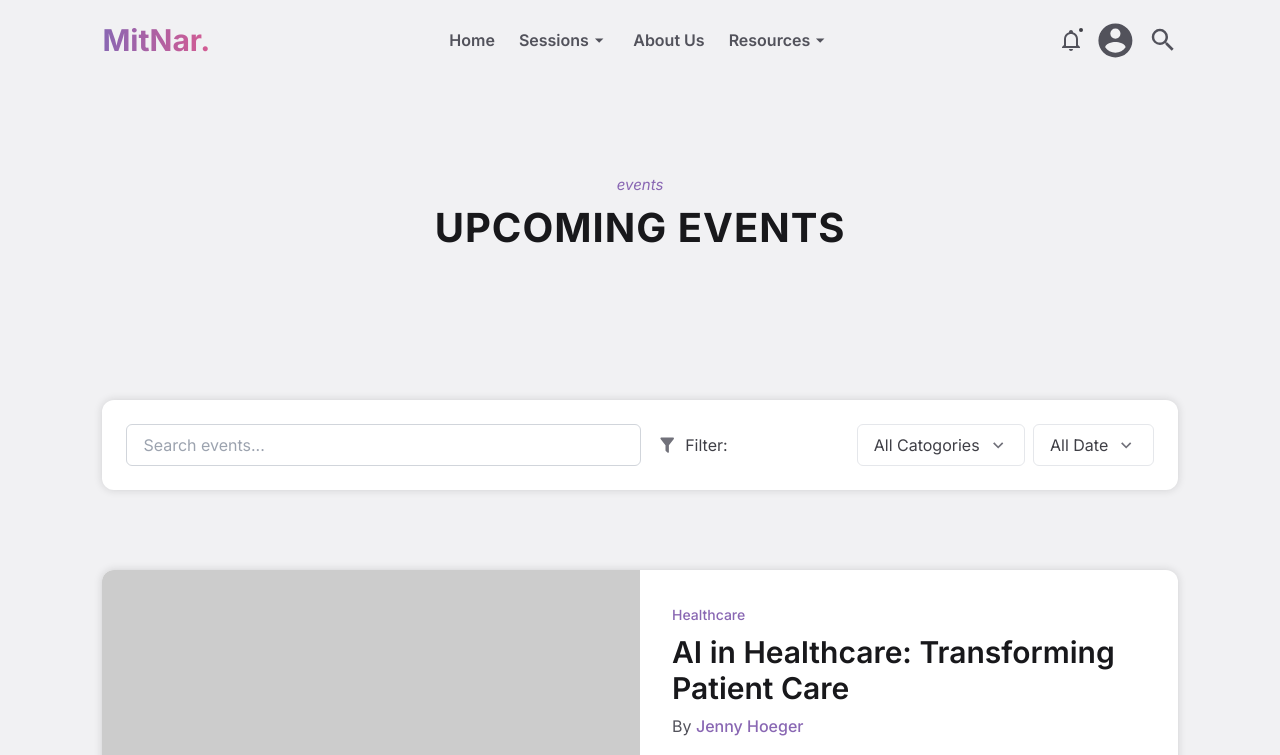
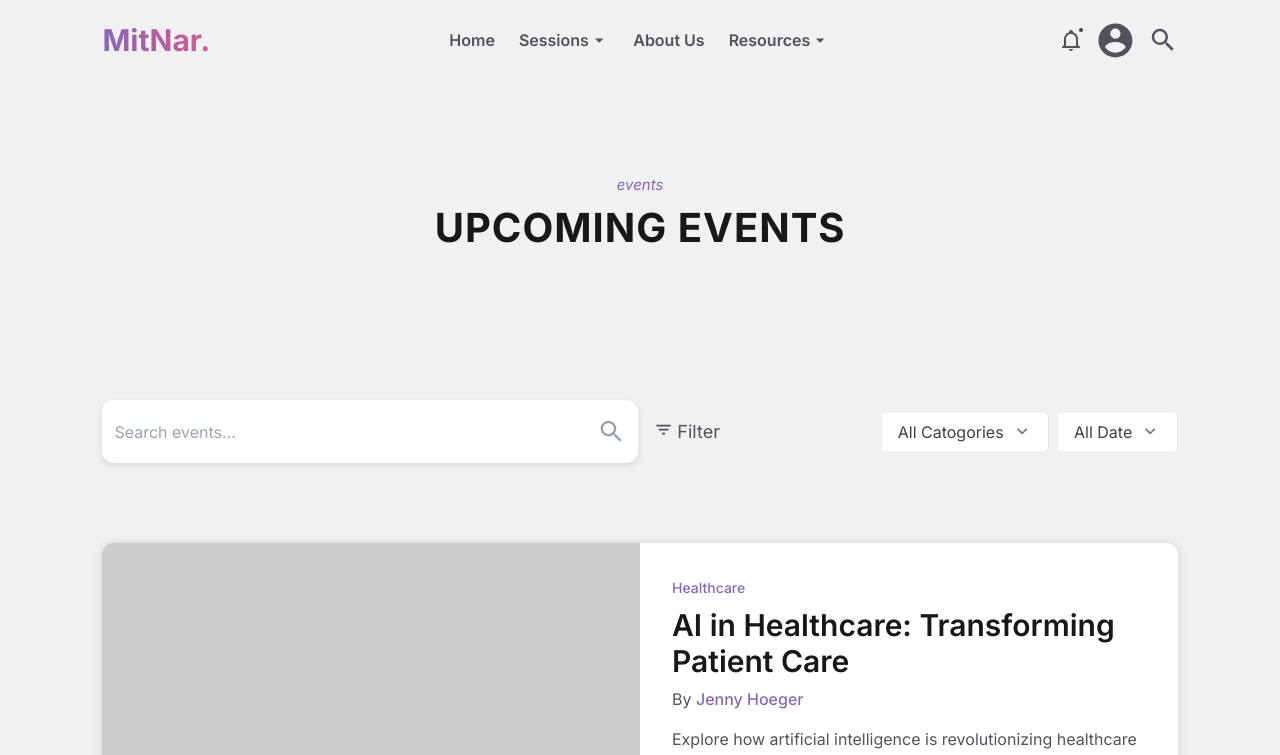
Before and after one commit to NaufalFadhil342/webinar-template, a React (Vite) app: page /events in a window 1280 px wide. Shown: the top 755 px of the page. Built offline with nearby package versions, Linux system fonts and the light colour scheme.

Commit message:
fixed pages layout

```diff
--- a/index.html
+++ b/index.html
@@ -7,7 +7,7 @@
     <link rel="preconnect" href="https://fonts.googleapis.com" />
     <link rel="preconnect" href="https://fonts.gstatic.com" crossorigin />
     <link href="https://fonts.googleapis.com/css2?family=Inter:ital,opsz,wght@0,14..32,100..900;1,14..32,100..900&display=swap" rel="stylesheet" />
-    <title>MitNar - Interactive Webinar Platform</title>
+    <title>MitNar - Modern Webinar & Online Conference React Template</title>
   </head>
   <body>
     <div id="root"></div>
--- a/package.json
+++ b/package.json
@@ -1,5 +1,5 @@
 {
-  "name": "event-organizer",
+  "name": "event-conferences",
   "private": true,
   "version": "0.0.0",
   "type": "module",
--- a/src/layout/livesStream-layout/allWebinarsLives.jsx
+++ b/src/layout/livesStream-layout/allWebinarsLives.jsx
@@ -5,7 +5,7 @@ import Icon from '@mdi/react';
 import { mdiPlay, mdiClock, mdiAccountGroup, mdiBookAlphabet } from '@mdi/js';
 import WebinarEmptyState from "./webinarEmptyState";
 
-const AllWebinarsLives = ({ webinars, currentFilters, onResetFilters, onViewAll, dark }) => {
+const AllWebinarsLives = ({ webinars, currentFilters, onViewAll, dark }) => {
     const [showPlay, setShowPlay] = useState(null);
 
     const handleShowPlay = (webinarId) => {
@@ -41,7 +41,6 @@ const AllWebinarsLives = ({ webinars, currentFilters, onResetFilters, onViewAll,
     if (!webinars || webinars.length === 0) {
         return (
             <WebinarEmptyState
-                onResetFilters={onResetFilters}
                 onViewAll={onViewAll}
                 variant={getEmptyStateVariant()}
                 dark={dark}
--- a/src/layout/livesStream-layout/webinarEmptyState.jsx
+++ b/src/layout/livesStream-layout/webinarEmptyState.jsx
@@ -2,7 +2,6 @@ import { motion } from 'framer-motion';
 import PropTypes from 'prop-types';
 
 const WebinarEmptyState = ({
-    onResetFilters,
     onViewAll,
     variant = 'filter', // 'filter', 'no-data', 'live'
     dark
@@ -99,19 +98,11 @@ const WebinarEmptyState = ({
                 {/* Action buttons */}
                 {config.showButtons && (
                     <motion.div
-                        className="flex flex-col sm:flex-row gap-4 justify-center"
+                        className="flex gap-4 justify-center"
                         initial={{ opacity: 0, y: 10 }}
                         animate={{ opacity: 1, y: 0 }}
                         transition={{ duration: 0.4, delay: 0.5 }}
                     >
-                        <motion.button
-                            className={`px-6 py-3 ${dark ? 'bg-secondary hover:bg-darkSecondary' : 'bg-primary hover:bg-darkPrimary'} text-white rounded-lg font-medium transition-all duration-200 shadow-sm hover:shadow-md`}
-                            onClick={onResetFilters}
-                            whileHover={{ scale: 1.02 }}
-                            whileTap={{ scale: 0.98 }}
-                        >
-                            Remove All Filter
-                        </motion.button>
                         <motion.button
                             className={`px-6 py-3 border rounded-lg font-medium ${dark ? 'text-zinc-300 hover:bg-zinc-800 border-zinc-800' : 'text-zinc-600 border-zinc-300 hover:bg-zinc-100'} transition-all duration-200`}
                             onClick={onViewAll}
--- a/src/layout/upcomingEvents-layout/filterDropdown.jsx
+++ b/src/layout/upcomingEvents-layout/filterDropdown.jsx
@@ -66,9 +66,9 @@ const FilterDropdown = ({
     };
 
     return (
-        <div className="relative" ref={filterDropdownRef}>
+        <div className="w-auto h-auto relative" ref={filterDropdownRef}>
             <button
-                className={`flex items-center justify-between w-auto h-auto gap-2 px-4 py-2 rounded-md ${dark ? 'bg-zinc-800 hover:bg-zinc-700' : 'bg-white hover:bg-gray-100'} border ${dark ? 'border-zinc-700' : 'border-gray-200'}`}
+                className={`flex items-center justify-between w-full h-auto gap-2 px-4 py-2 rounded-md ${dark ? 'bg-zinc-800 hover:bg-zinc-700' : 'bg-white hover:bg-gray-100'} border ${dark ? 'border-zinc-700' : 'border-gray-200'}`}
                 onClick={onToggle}
                 aria-expanded={isOpen}
                 aria-haspopup="listbox"
@@ -121,7 +121,6 @@ FilterDropdown.propTypes = {
     onChange: PropTypes.func,
     label: PropTypes.string,
     dark: PropTypes.bool,
-    onClear: PropTypes.func.isRequired,
     isOpen: PropTypes.bool.isRequired,
     onToggle: PropTypes.func.isRequired,
     onClose: PropTypes.func.isRequired,
--- a/src/layout/upcomingEvents-layout/searchFilters.jsx
+++ b/src/layout/upcomingEvents-layout/searchFilters.jsx
@@ -1,8 +1,8 @@
 import { useState } from 'react';
 import PropTypes from 'prop-types';
+import FilterDropdown from './filterDropdown';
 import Icon from '@mdi/react';
-import { mdiFilter } from '@mdi/js';
-import FilterDropdown from './filterDropdown';
+import { mdiFilterVariant, mdiMagnify } from '@mdi/js';
 
 const SearchFilters = ({
     dark,
@@ -41,22 +41,23 @@ const SearchFilters = ({
 
     return (
         <section className='w-full h-auto px-[8%]'>
-            <div className={`w-full p-6 rounded-xl ${dark ? 'bg-zinc-800' : 'bg-white'} shadow-wide flex flex-col lg:flex-row gap-4`}>
-                <div className="w-full flex items-center gap-2 px-4 py-2 rounded-md bg-transparent border border-gray-300 dark:border-zinc-700">
+            <div className={`w-full rounded-xl flex flex-col items-center lg:flex-row gap-4`}>
+                <div className="w-full flex items-center gap-2 py-4 px-3 rounded-xl shadow-[0_3px_6px_rgba(28,28,28,0.1)] bg-transparent bg-white">
                     <input
                         type="text"
                         placeholder="Search events..."
                         value={searchTerm}
                         onChange={handleSearchChange}
-                        className={`w-full h-auto bg-transparent outline-none ${dark ? 'text-white' : 'text-zinc-900'}`}
+                        className={`w-full h-auto bg-transparent outline-none ${dark ? 'text-white ' : 'text-zinc-900'}`}
                     />
+                    <Icon path={mdiMagnify} size={1.3} className='text-gray-400' />
                 </div>
-                <div className="w-full flex flex-col gap-4 xm:flex-row sm:justify-between lg:justify-start">
-                    <div className="flex items-center gap-2">
-                        <Icon path={mdiFilter} size={0.85} className={dark ? 'text-zinc-400' : 'text-zinc-500'} />
-                        <span className={dark ? 'text-zinc-300' : 'text-zinc-700'}>Filter:</span>
-                    </div>
-                    <div className='w-full h-auto flex items-center justify-end gap-2'>
+                <div className='w-full h-auto flex items-center justify-between'>
+                    <span className='text-lg text-zinc-600 hidden sm:flex items-center gap-1'>
+                        <Icon path={mdiFilterVariant} size={0.8} className='-translate-y-[2px]' />
+                        <>Filter</>
+                    </span>
+                    <div className='w-full h-auto flex flex-col xm:flex-row items-center justify-start sm:justify-end gap-2'>
                         <FilterDropdown
                             options={categories}
                             selected={selectedCategory}
--- a/src/main.jsx
+++ b/src/main.jsx
@@ -1,4 +1,3 @@
-// import { StrictMode } from 'react'
 import { createRoot } from 'react-dom/client'
 import { BrowserRouter } from 'react-router'
 import TopicsProvider from './context/provider/topicsProvider.jsx'
--- a/src/pages/resultPage/resultFilter.jsx
+++ b/src/pages/resultPage/resultFilter.jsx
@@ -46,7 +46,7 @@ const ResultFilter = ({
     return (
         <AnimatePresence>
             {showFilter && (
-                <section className="w-full h-screen fixed z-10 left-0 top-0" aria-label='filter content'>
+                <aside className="w-full h-screen fixed z-10 left-0 top-0" aria-label='filter content'>
                     <motion.div
                         className={`w-full h-full ${dark ? 'bg-zinc-900/25' : 'bg-zinc-200/25'} backdrop-blur opacity-0`}
                         onClick={closeFilter}
@@ -137,7 +137,7 @@ const ResultFilter = ({
                             />
                         </div>
                     </motion.div>
-                </section>
+                </aside>
             )}
         </AnimatePresence>
     )
--- a/src/pages/upcomingEventsPage/index.jsx
+++ b/src/pages/upcomingEventsPage/index.jsx
@@ -139,7 +139,6 @@ const UpcomingEventsPage = ({ dark }) => {
                         onSearchChange={handleSearchChange}
                         onCategoryChange={handleCategoryChange}
                         onDateChange={handleDateChange}
-                        onClearFilters={handleClearFilters}
                     />
                     {shouldShowError ? (
                         <NoResultFound />
--- a/src/pages/webinarLivePage/index.jsx
+++ b/src/pages/webinarLivePage/index.jsx
@@ -57,7 +57,7 @@ const WebinarLivePage = ({ dark }) => {
         setCurrentFilters(defaultFilters);
     }, []);
 
-    // We process the webinars based on current filters
+    // We process the webinars based on the current filters
     const filteredAndSortedWebinars = useMemo(() => {
         console.log('=== FILTER DEBUG ===');
         console.log('Raw webinars:', webinars);
```
